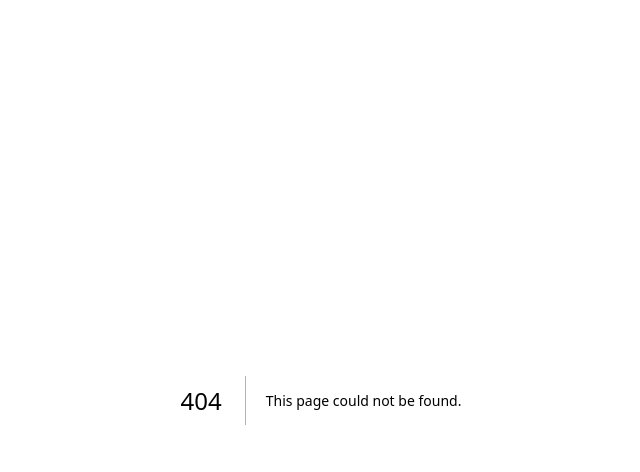
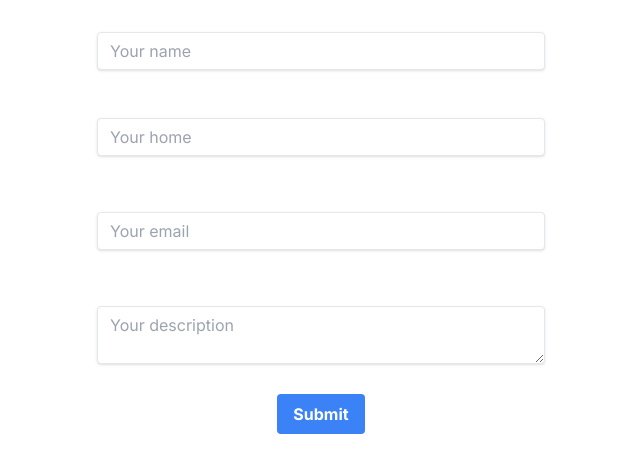
Before and after one commit to sonu-ilem/portfolio, a Next.js app: page /post in a window 1280 px wide. Before the commit this address had no page. Shown: the top 472 px of the page, without its empty margins (319-959 px from the left). Built offline with nearby package versions, Linux system fonts and the light colour scheme.

Commit message:
connect front end to backend and fix contact form

```diff
--- /dev/null
+++ b/src/app/api/posts/route.js
@@ -0,0 +1,27 @@
+import connectDB from "@/lib/connectDB";
+import { NextResponse } from "next/server";
+import PostModel from "@/models/Post";
+
+export async function GET(req) {
+    try {
+        await connectDB();
+        const result = await PostModel.find();
+        return NextResponse.json({ "result": result }, { status: 200 })
+    } catch (error) {
+        return NextResponse.json({ "msg": "api calling fail..." }, { status: 400 })
+    }
+}
+
+// post api
+export async function POST(req) {
+    const body = await req.json();
+    try {
+        await connectDB();
+        const result = await PostModel.create(body);
+        console.log("result: ", result)
+
+        return NextResponse.json({ "result": result }, { status: 201 })
+    } catch (error) {
+        return NextResponse.json({ "msg": "API: post mathod fail" }, { status: 400 })
+    }
+}
--- /dev/null
+++ b/src/app/post/page.js
@@ -0,0 +1,10 @@
+import Postdata1 from '@/components/Postdata1'
+import React from 'react'
+
+export default function page() {
+  return (
+    <div>
+        <Postdata1 />
+    </div>
+  )
+}
--- a/src/components/ContactForm.jsx
+++ b/src/components/ContactForm.jsx
@@ -1,6 +1,41 @@
-import React from "react";
+"use client";
+import React, { useState } from "react";
 
 export default function ContactForm() {
+  const [formData, setFormData] = useState({
+    name: "",
+    email: "",
+    phone: "",
+    message: "",
+  });
+
+  const handleChange = (e) => {
+    setFormData({
+      ...formData,
+      [e.target.name]: e.target.value,
+    });
+  };
+
+  const handleSubmit = async (e) => {
+    e.preventDefault();
+
+    const res = await fetch("http://localhost:3000/api/posts", {
+      method: "POST",
+      headers: {
+        "Content-Type": "application/json",
+      },
+      body: JSON.stringify(formData),
+    });
+    const data = await res.json();
+    console.log("response", data);
+    setFormData({
+      name: "",
+      email: "",
+      phone: "",
+      message: "",
+    });
+  };
+
   return (
     <>
       <section className="bg-blue-50 mt-16" id="contact">
@@ -27,9 +62,8 @@ export default function ContactForm() {
                 id="form"
               >
                 <p className="mb-4 contactSubTitle">Ready to Get Started?</p>
-                                <form id="contactForm">
+                <form id="contactForm" onSubmit={handleSubmit}>
                   <div className="mb-6">
-                                        <div className="mx-0 mb-1 sm:mb-4">
                     <div className="mx-0 mb-1 sm:mb-4">
                       <label
                         htmlFor="name"
@@ -42,6 +76,8 @@ export default function ContactForm() {
                         placeholder="Your name"
                         className="mb-2 w-full border border-gray-500 py-2 pl-2 pr-4 shadow-md focus:border-blue-500 sm:mb-0"
                         name="name"
+                        value={formData.name}
+                        onChange={handleChange}
                       />
                     </div>
                     <div className="mx-0 mb-1 sm:mb-4">
@@ -56,6 +92,8 @@ export default function ContactForm() {
                         placeholder="Your email address"
                         className="mb-2 w-full border border-gray-500 py-2 pl-2 pr-4 shadow-md focus:border-blue-500 sm:mb-0"
                         name="email"
+                        value={formData.email}
+                        onChange={handleChange}
                       />
                     </div>
                     <div className="mx-0 mb-1 sm:mb-4">
@@ -70,21 +108,24 @@ export default function ContactForm() {
                         placeholder="Your phone number"
                         className="mb-2 w-full border border-gray-500 py-2 pl-2 pr-4 shadow-md focus:border-blue-500 sm:mb-0"
                         name="phone"
+                        value={formData.phone}
+                        onChange={handleChange}
                       />
-                                            </div>
                     </div>
                     <div className="mx-0 mb-1 sm:mb-4">
                       <label
-                                                htmlFor="textarea"
+                        htmlFor="message"
                         className="pb-1 text-xs uppercase tracking-wider"
                       ></label>
                       <textarea
-                                                id="textarea"
-                                                name="textarea"
+                        id="message"
+                        name="message"
                         cols="30"
                         rows="5"
                         placeholder="Write your message..."
                         className="mb-2 w-full border border-gray-500 py-2 pl-2 pr-4 shadow-md focus:border-blue-500 sm:mb-0"
+                        value={formData.message}
+                        onChange={handleChange}
                       ></textarea>
                     </div>
                   </div>
--- /dev/null
+++ b/src/components/Postdata1.jsx
@@ -0,0 +1,108 @@
+"use client";
+import React, { useState } from "react";
+
+const Postdata1 = () => {
+    const [formData, setFormData] = useState({
+        name: "",
+        home: "",
+        email: "",
+        description: "",
+    });
+
+    const handleChange = (e) => {
+        setFormData({
+            ...formData,
+            [e.target.name]: e.target.value,
+        });
+    };
+
+    const handleSubmit = async (e) => {
+        e.preventDefault();
+
+        const res = await fetch("http://localhost:3000/api/posts", {
+            method: "POST",
+            headers: {
+                "Content-Type": "application/json",
+            },
+            body: JSON.stringify(formData),
+        });
+        const data = await res.json();
+        console.log("response", data);
+        setFormData({
+            name: "",
+            home: "",
+            email: "",
+            description: "",
+        });
+    };
+
+    return (
+        <form onSubmit={handleSubmit} className="max-w-md mx-auto">
+            <div className="mb-4">
+                <label htmlFor="name" className="block text-white font-bold mb-2">
+                    Name
+                </label>
+                <input
+                    placeholder="Your name"
+                    type="text"
+                    id="name"
+                    name="name"
+                    value={formData.name}
+                    onChange={handleChange}
+                    className="shadow appearance-none border rounded w-full py-2 px-3 text-gray-700 leading-tight focus:outline-none focus:shadow-outline placeholder-custom-black"
+                />
+            </div>
+            <div className="mb-6">
+                <label htmlFor="home" className="block text-white font-bold mb-2">
+                    Home
+                </label>
+                <input
+                    placeholder="Your home"
+                    type="text"
+                    id="home"
+                    name="home"
+                    value={formData.home}
+                    onChange={handleChange}
+                    className="shadow appearance-none border rounded w-full py-2 px-3 text-gray-700 leading-tight focus:outline-none focus:shadow-outline placeholder-custom-black"
+                />
+            </div>
+            <div className="mb-6">
+                <label htmlFor="email" className="block text-white font-bold mb-2">
+                    Email
+                </label>
+                <input
+                    placeholder="Your email"
+                    type="email"
+                    id="email"
+                    name="email"
+                    value={formData.email}
+                    onChange={handleChange}
+                    className="shadow appearance-none border rounded w-full py-2 px-3 text-gray-700 leading-tight focus:outline-none focus:shadow-outline placeholder-custom-black"
+                />
+            </div>
+            <div className="mb-6">
+                <label htmlFor="description" className="block text-white font-bold mb-2">
+                    Description
+                </label>
+                <textarea
+                    placeholder="Your description"
+                    id="description"
+                    name="description"
+                    value={formData.description}
+                    onChange={handleChange}
+                    className="shadow appearance-none border rounded w-full py-2 px-3 text-gray-700 leading-tight focus:outline-none focus:shadow-outline placeholder-custom-black"
+                ></textarea>
+            </div>
+            <div className="flex justify-center">
+                <button
+                    type="submit"
+                    className="bg-blue-500 hover:bg-blue-700 text-white font-bold py-2 px-4 rounded focus:outline-none focus:shadow-outline"
+                >
+                    Submit
+                </button>
+            </div>
+        </form>
+    );
+};
+
+export default Postdata1;
--- /dev/null
+++ b/src/lib/connectDB.js
@@ -0,0 +1,14 @@
+import mongoose from "mongoose";
+
+export default async () => {
+    try {
+        const OPTIONS = {
+            dbName: process.env.DATABASE_NAME
+        }
+        await mongoose.connect(process.env.DATABASE_URL, OPTIONS);
+        console.log("DB CONNECTED...")
+    } catch (error) {
+        console.log("Fail DB connection...");
+        console.log(error)
+    }
+}
--- /dev/null
+++ b/src/models/Post.js
@@ -0,0 +1,28 @@
+import mongoose from "mongoose";
+
+const postSchema = new mongoose.Schema({
+  name: { type: String, required: true, trim: true },
+  email: { type: String, required: true, trim: true },
+  phone: { type: String, required: true, trim: true },
+  message: { type: String, required: true, trim: true },
+});
+
+const Post = mongoose.models.Post || mongoose.model('Post', postSchema);
+
+export default Post;
+
+
+
+
+// import mongoose from "mongoose";
+
+// const postSchema = new mongoose.Schema({
+//     name: { type: String, required: true, trim: true },
+//     home: { type: String, required: true, trim: true },
+//     email: { type: String, required: true, trim: true },
+//     description: { type: String, required: true, trim: true },
+// });
+
+// const Post = mongoose.models.Post || mongoose.model('Post', postSchema);
+
+// export default Post;
```
Also changed, not shown: 1 other file (tests, documents, lock files or other folders). Lines whose indentation alone changed are shown as unchanged.
